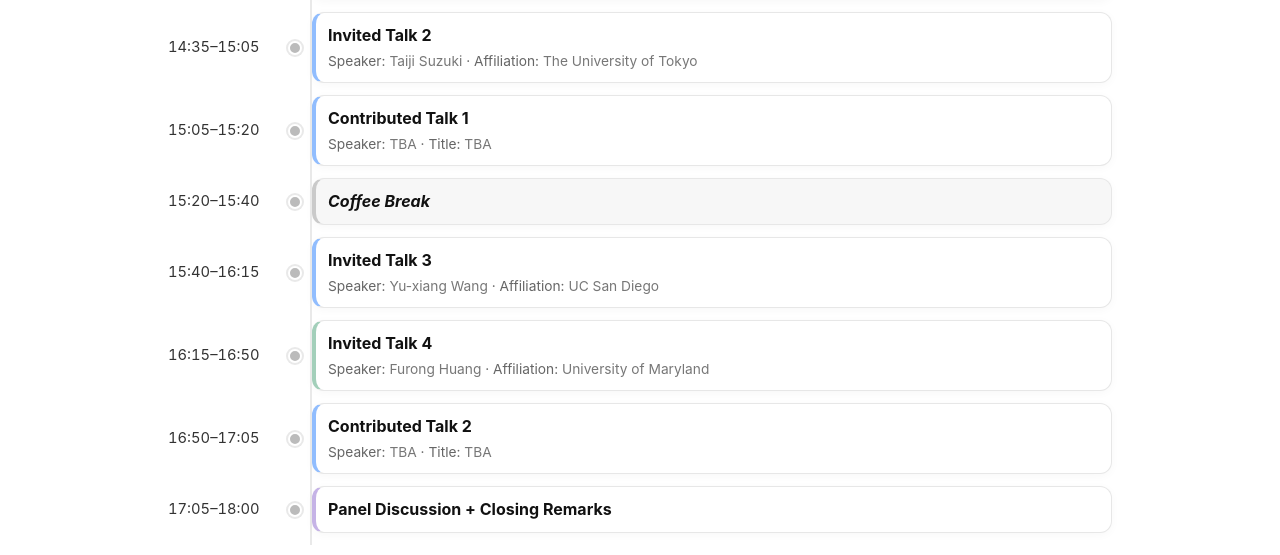
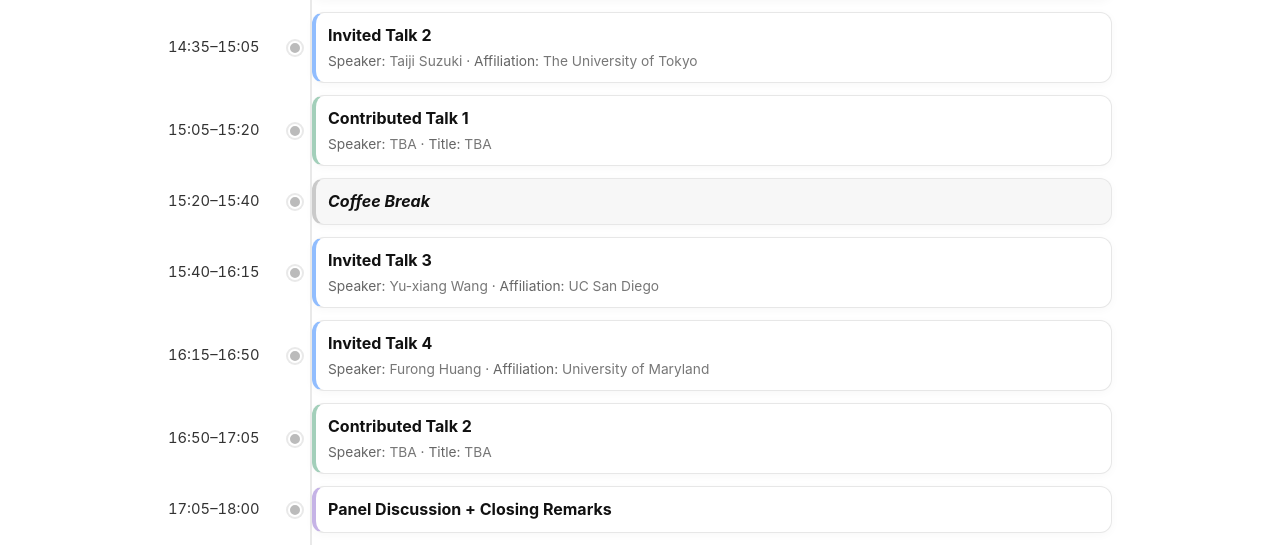
Before and after one commit to haiyun-he/itgennexus, a Jekyll site: the page built from schedule.md, in a window 1280 px wide. Shown: the part 346-901 px from the top of the page. Built offline with Jekyll 4.4.1, drawn with Linux system fonts in a browser that asks for light colours.

Commit message:
Update schedule.md

```diff
--- a/schedule.md
+++ b/schedule.md
@@ -122,7 +122,7 @@ We will publish the final schedule once speaker availability is confirmed. All t
     </div>
   </div>
 
-  <div class="tl-item tl-talk">
+  <div class="tl-item tl-contrib">
     <div class="tl-time">15:05–15:20</div>
     <div class="tl-card">
       <div class="tl-title">Contributed Talk 1</div>
@@ -145,7 +145,7 @@ We will publish the final schedule once speaker availability is confirmed. All t
     </div>
   </div>
 
-  <div class="tl-item tl-contrib">
+  <div class="tl-item tl-talk">
     <div class="tl-time">16:15–16:50</div>
     <div class="tl-card">
       <div class="tl-title">Invited Talk 4</div>
@@ -153,7 +153,7 @@ We will publish the final schedule once speaker availability is confirmed. All t
     </div>
   </div>
 
-  <div class="tl-item tl-talk">
+  <div class="tl-item tl-contrib">
     <div class="tl-time">16:50–17:05</div>
     <div class="tl-card">
       <div class="tl-title">Contributed Talk 2</div>
```
